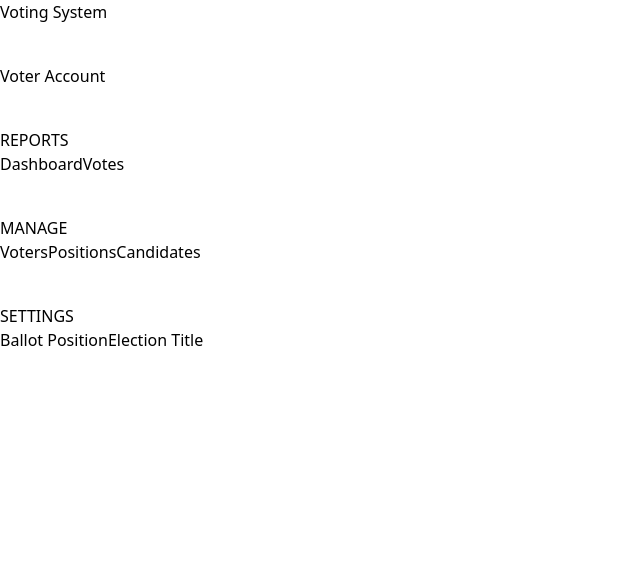
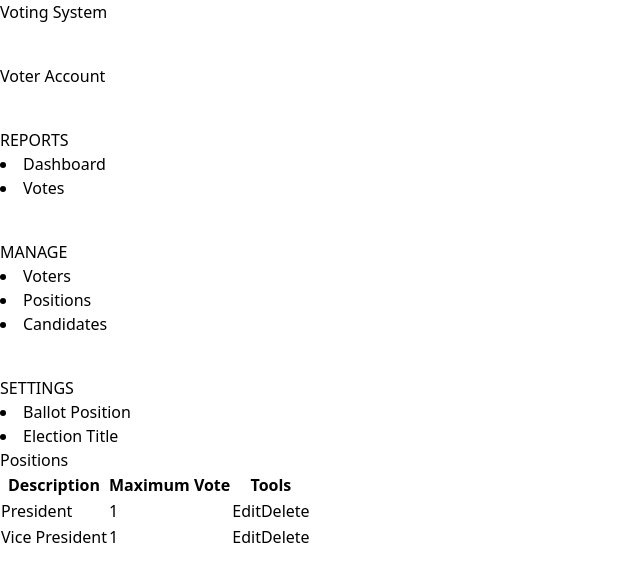
Before and after one commit to suren1125/eGovernanceProject, a React (Vite) app in the folder client/: page /Position in a window 1280 px wide. Shown: the top 582 px of the page, without its empty margins (0-640 px from the left). Built offline with nearby package versions, Linux system fonts and the light colour scheme.

Commit message:
added and updated components

```diff
--- a/client/src/App.jsx
+++ b/client/src/App.jsx
@@ -5,6 +5,8 @@ import Register from "./components/Register.jsx";
 import NavSideBar from "./components/NavSideBar.jsx";
 import Dashboard from "./components/Dashboard.jsx";
 import CandidateList from "./components/CandidateList.jsx";
+import VoterList from "./components/VoterList.jsx";
+import Position from "./components/Position.jsx";
 
 function App() {
   return (
@@ -15,6 +17,8 @@ function App() {
         <Route path="/Register" element={<Register />} />
         <Route path="/Dashboard" element={<Dashboard />} />
         <Route path="/CandidateList" element={<CandidateList />} />
+        <Route path="/VoterList" element={<VoterList />} />
+        <Route path="/Position" element={<Position />} />
       </Routes>
     </BrowserRouter>
   );
--- a/client/src/components/CandidateList.jsx
+++ b/client/src/components/CandidateList.jsx
@@ -17,14 +17,17 @@ function CandidateList() {
   return (
     <>
       <div className="candidate-list">
+        <div className="page-title">Candidates</div>
         <table>
+          <thead>
             <tr>
               <th>First Name</th>
               <th>Last Name</th>
               <th>Position</th>
               <th>Tools</th>
             </tr>
-          {candidateList}
+          </thead>
+          <tbody>{candidateList}</tbody>
         </table>
       </div>
     </>
--- a/client/src/components/Dashboard.jsx
+++ b/client/src/components/Dashboard.jsx
@@ -1,12 +1,15 @@
-import { useState } from "react";
+import { VOTER_DATA } from "./Data";
+import { CANDIDATE_DATA } from "./Data";
+import { POSITION_DATA } from "./Data";
 
 function Dashboard() {
-  const [positionNum] = useState(0);
-  const [candidateNum] = useState(0);
-  const [voterNum] = useState(0);
+  const voterNum = VOTER_DATA.length;
+  const candidateNum = CANDIDATE_DATA.length;
+  const positionNum = POSITION_DATA.length;
 
   return (
     <div className="dashboard-container">
+      <div className="page-title">Dashboard</div>
       <div className="voting-statistics">
         <div className="num-positions">
           <p>{positionNum}</p>
--- a/client/src/components/Data.js
+++ b/client/src/components/Data.js
@@ -19,4 +19,38 @@ const CANDIDATE_DATA = [
   },
 ];
 
+const VOTER_DATA = [
+  {
+    id: "v-0",
+    firstName: "Ranjita",
+    lastName: "Shrestha",
+  },
+  {
+    id: "v-1",
+    firstName: "Salma",
+    lastName: "Prajapati",
+  },
+  {
+    id: "v-2",
+    firstName: "Suraj",
+    lastName: "Shrestha",
+  },
+  {
+    id: "v-3",
+    firstName: "John",
+    lastName: "Shrestha",
+  },
+];
+
+const POSITION_DATA = [
+  {
+    id: "p-0",
+    positionName: "President",
+    maxVote: 1,
+  },
+  { id: "p-1", positionName: "Vice President", maxVote: 1 },
+];
+
 export { CANDIDATE_DATA };
+export { VOTER_DATA };
+export { POSITION_DATA };
--- a/client/src/components/Login.jsx
+++ b/client/src/components/Login.jsx
@@ -8,12 +8,12 @@ function Login() {
 
   const navigate = useNavigate();
 
-  function handleSubmit(e) {
+  const handleSubmit = (e) => {
     e.preventDefault();
     const userData = { email, voterid, password };
     console.log(userData);
     navigate("/");
-  }
+  };
 
   return (
     <>
--- a/client/src/components/NavSideBar.jsx
+++ b/client/src/components/NavSideBar.jsx
@@ -8,24 +8,28 @@ function NavSideBar() {
       <section className="reports">
         <h1>REPORTS</h1>
         <Link to="/Dashboard">
-          <heading className="dashboard">Dashboard</heading>
+          <li className="dashboard">Dashboard</li>
         </Link>
-        <heading className="Votes">Votes</heading>
+        <li className="Votes">Votes</li>
       </section>
 
       <section className="manage">
         <h1>MANAGE</h1>
-        <heading className="voters">Voters</heading>
-        <heading className="positions">Positions</heading>
+        <Link to="./VoterList">
+          <li className="voters">Voters</li>
+        </Link>
+        <Link to="/Position">
+          <li className="positions">Positions</li>
+        </Link>
         <Link to="/CandidateList">
-          <heading className="candidates">Candidates</heading>
+          <li className="candidates">Candidates</li>
         </Link>
       </section>
 
       <section className="settings">
         <h1>SETTINGS</h1>
-        <heading className="ballot-position">Ballot Position</heading>
-        <heading className="election-title">Election Title</heading>
+        <li className="ballot-position">Ballot Position</li>
+        <li className="election-title">Election Title</li>
       </section>
     </div>
   );
--- /dev/null
+++ b/client/src/components/Position.jsx
@@ -0,0 +1,35 @@
+import { POSITION_DATA } from "./Data";
+
+function Position() {
+  const positions = POSITION_DATA;
+  const positionList = positions.map((position) => (
+    <tr key={position.id}>
+      <td>{position.positionName}</td>
+      <td>{position.maxVote}</td>
+      <td>
+        <button className="edit-btn">Edit</button>
+        <button className="delete-btn">Delete</button>
+      </td>
+    </tr>
+  ));
+
+  return (
+    <>
+      <div className="position-list">
+        <div className="page-title">Positions</div>
+        <table>
+          <thead>
+            <tr>
+              <th>Description</th>
+              <th>Maximum Vote</th>
+              <th>Tools</th>
+            </tr>
+          </thead>
+          <tbody>{positionList}</tbody>
+        </table>
+      </div>
+    </>
+  );
+}
+
+export default Position;
--- a/client/src/components/VoterList.jsx
+++ b/client/src/components/VoterList.jsx
@@ -1,3 +1,37 @@
-function VoterList() {}
+import { VOTER_DATA } from "./Data";
+
+function VoterList() {
+  const voters = VOTER_DATA;
+  const voterList = voters.map((voter) => (
+    <tr key={voter.id}>
+      <td>{voter.firstName}</td>
+      <td>{voter.lastName}</td>
+      <td>{voter.id}</td>
+      <td>
+        <button className="edit-btn">Edit</button>
+        <button className="delete-btn">Delete</button>
+      </td>
+    </tr>
+  ));
+
+  return (
+    <>
+      <div className="voter-list">
+        <div className="page-title">Voters</div>
+        <table>
+          <thead>
+            <tr>
+              <th>First Name</th>
+              <th>Last Name</th>
+              <th>Voter ID</th>
+              <th>Tools</th>
+            </tr>
+          </thead>
+          <tbody>{voterList}</tbody>
+        </table>
+      </div>
+    </>
+  );
+}
 
 export default VoterList;
```
Lines whose indentation alone changed are shown as unchanged.
